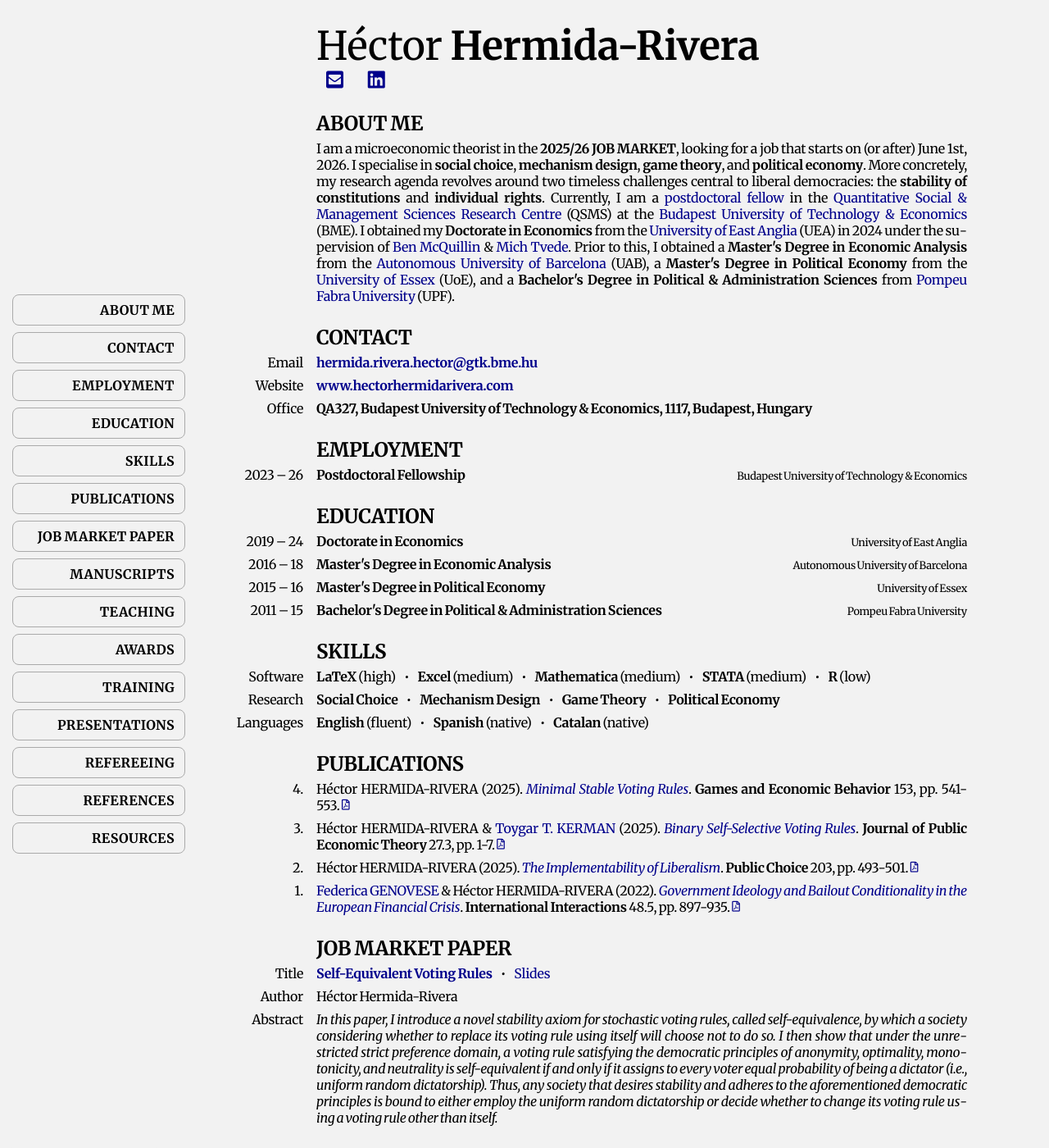
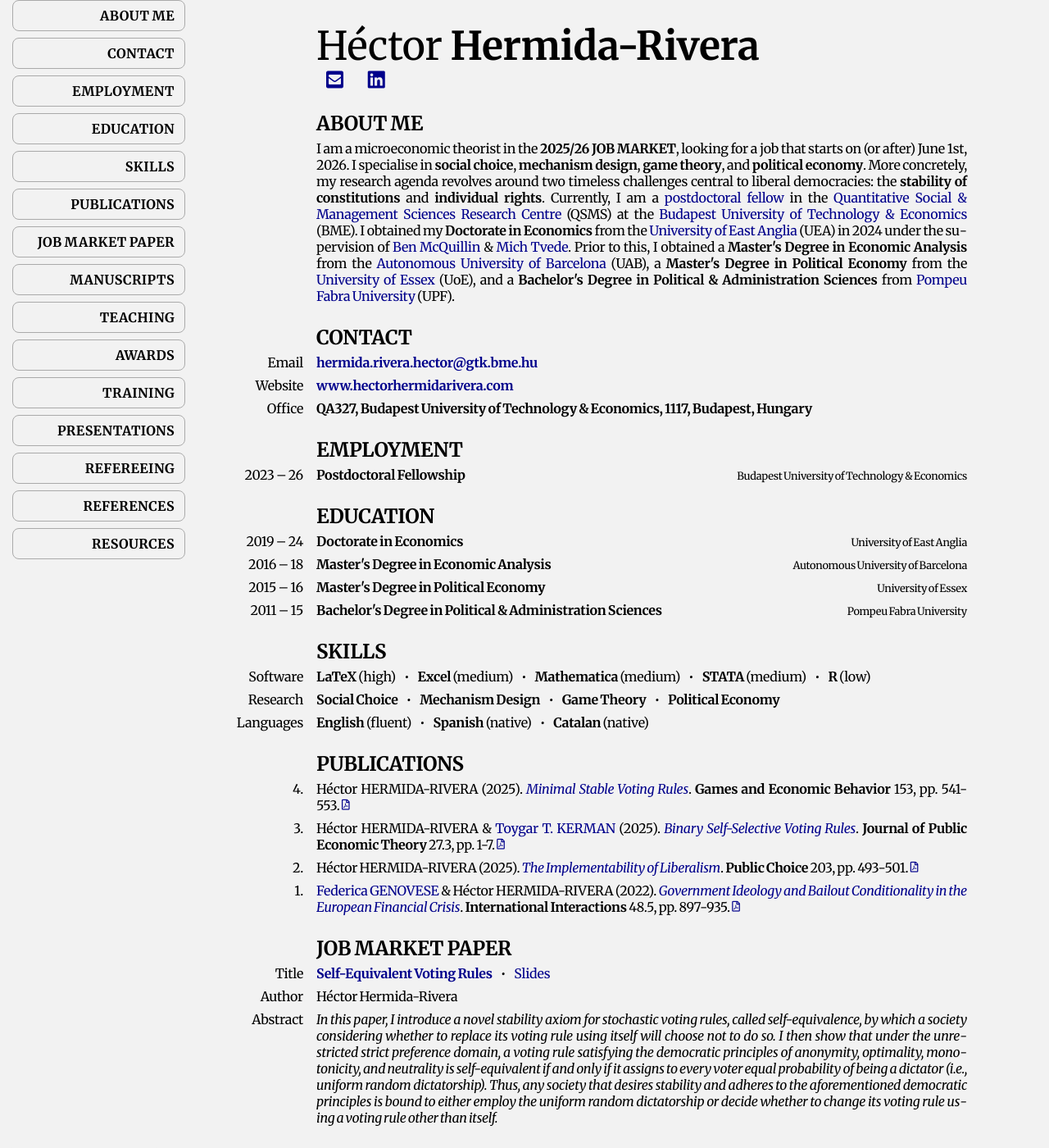
Before and after one commit to HectorHermidaRivera/hectorhermidarivera.github.io, a Jekyll site: the page built from index.md, in a window 1280 px wide and 1400 px high. Shown: the whole window at 82% size. Built offline with Jekyll 4.4.1, drawn with Linux system fonts in a browser that asks for light colours; a style sheet for code colours, icons or effects is not loaded.

Commit message:
Update style.css

```diff
--- a/assets/css/style.css
+++ b/assets/css/style.css
@@ -14,20 +14,19 @@
 
 /* SIDEBAR */
 
-/* New Sidebar Style */
 .sidebar {
   position: fixed;
-  top: 0px;
-  bottom: 0px;
+  top: 0;
+  bottom: 0;
   left: 5px;
   width: 195px;
   height: 100vh;
   display: flex;
   flex-direction: column;
-  justify-content: center;
+  justify-content: flex-start; /* start at top */
   gap: 8px;
   background-color: #f2f2f2;
-  padding: 0px 0px 0px 10px;
+  padding: 0px 0px 0px 10px; /* 10px top and bottom */
   border-radius: 12px;
   box-sizing: border-box;
   z-index: 10000;
```
